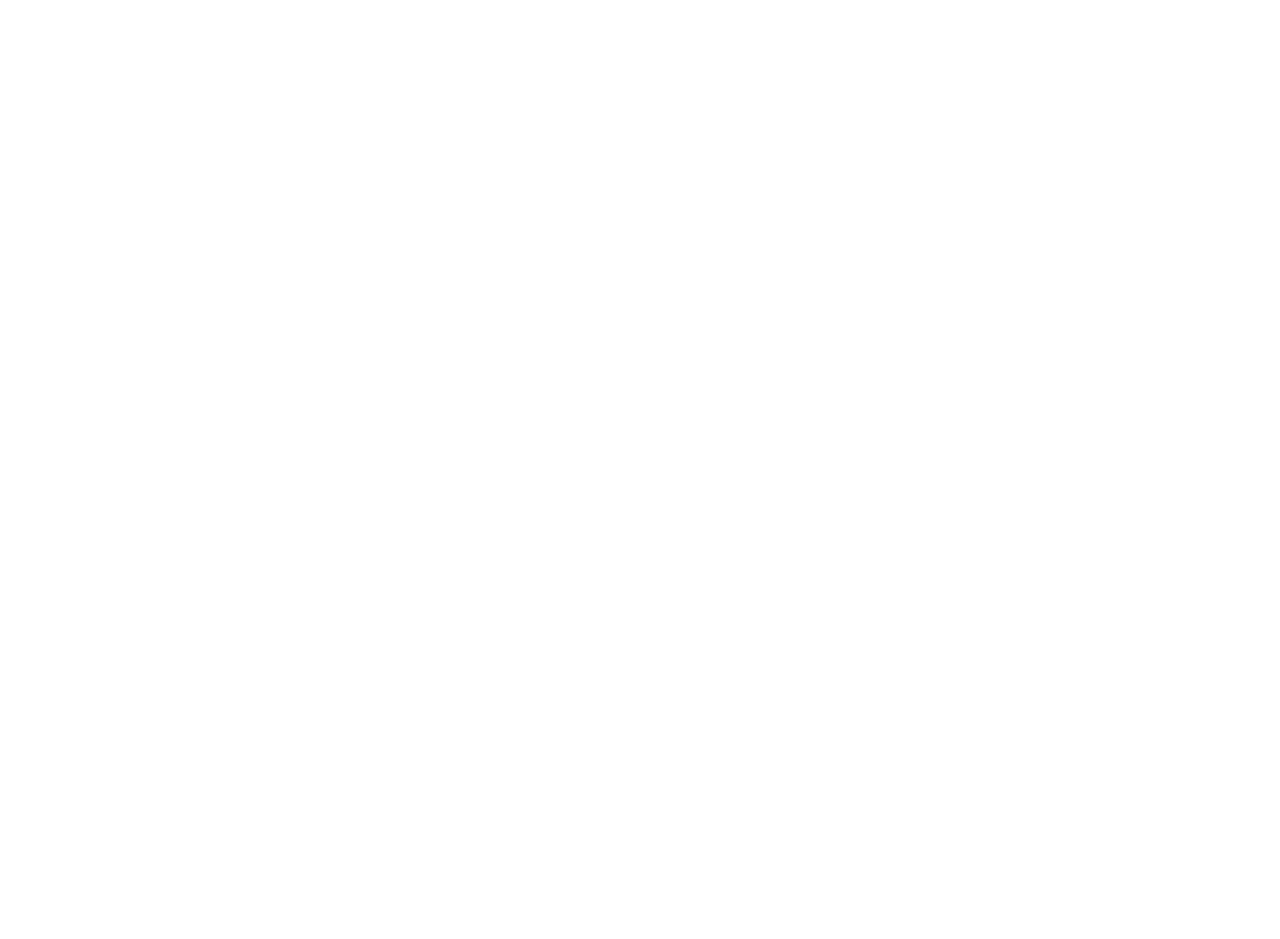
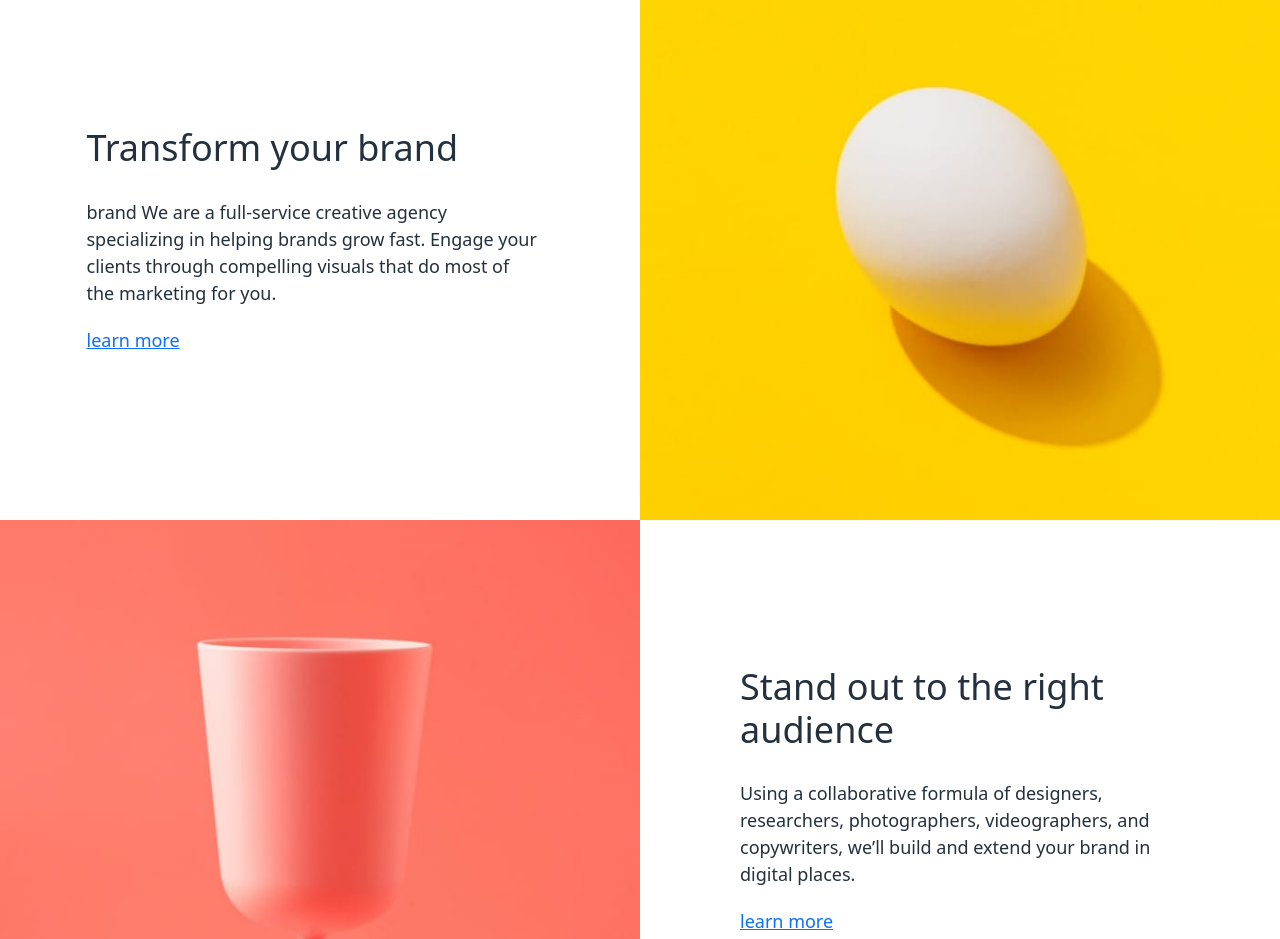
Before and after one commit to kiztopia1/sunnyside-agency-landing-page-main, a React (Create React App) app in the folder sunnyside-react-app/: page / in a window 1280 px wide. Shown: the part 840-1779 px from the top of the page. Before the commit the page ends 800 px from the top, so only its background shows below. Built offline with nearby package versions, Linux system fonts and the light colour scheme.

Commit message:
new: first 4 blockes added with bootstarp row

```diff
--- a/sunnyside-react-app/src/home/Home.js
+++ b/sunnyside-react-app/src/home/Home.js
@@ -1,8 +1,24 @@
 import React from 'react';
 import Hero from './components/Hero'
+import {Link} from 'react-router-dom'
+import './home.scss'
 function Home() {
   return <div>
       <Hero/>
+      <div className="row">
+      <div className="col-md-6 block">
+          <h2 className='dark'>Transform your brand</h2>
+          <p className='dark'>brand We are a full-service creative agency specializing in helping brands grow fast. Engage your clients through compelling visuals that do most of the marketing for you. </p>
+          <Link to='/'>learn more</Link>
+        </div>
+        <img src="images/desktop/image-transform.jpg " alt="" className="col-md-6 block-img" />
+        <img src="images/desktop/image-stand-out.jpg " alt="" className="col-md-6 block-img" />
+        <div className="col-md-6 block">
+          <h2 className='dark'>Stand out to the right audience</h2>
+          <p className='dark'> Using a collaborative formula of designers, researchers, photographers, videographers, and copywriters, we’ll build and extend your brand in digital places.</p>
+          <Link to='/'>learn more</Link>
+        </div>
+      </div>
   </div>;
 }
 
--- a/sunnyside-react-app/src/home/components/hero.scss
+++ b/sunnyside-react-app/src/home/components/hero.scss
@@ -19,7 +19,8 @@
         padding-top: 20px;
     }
     .arrow{
-        height: 150px;
+        height: 100px;
+        width: 20px;
         position: absolute;
         top:45vh;
         left: 49vw;
--- /dev/null
+++ b/sunnyside-react-app/src/home/home.scss
@@ -0,0 +1,19 @@
+@import '../variables.scss';
+.block{
+    height: 70vh;
+
+    padding: 40px 100px;
+    display: flex;
+    flex-direction: column;
+    justify-content: center;
+    h2{
+        padding-bottom: 20px;
+    }
+    p{
+        padding-bottom: 20px;
+    }
+}
+.block-img{
+    height: 70vh;
+    padding: 0;
+}
--- a/sunnyside-react-app/src/index.scss
+++ b/sunnyside-react-app/src/index.scss
@@ -16,6 +16,7 @@
     padding:0px;
     text-decoration: none;
     color: $white;
+    font-size: 18px;
 
 }
 .show{
@@ -34,3 +35,6 @@
 .white {
     color: aliceblue;
   }
+.dark{
+  color: $very-dark-desaturated-blue;
+}
```
